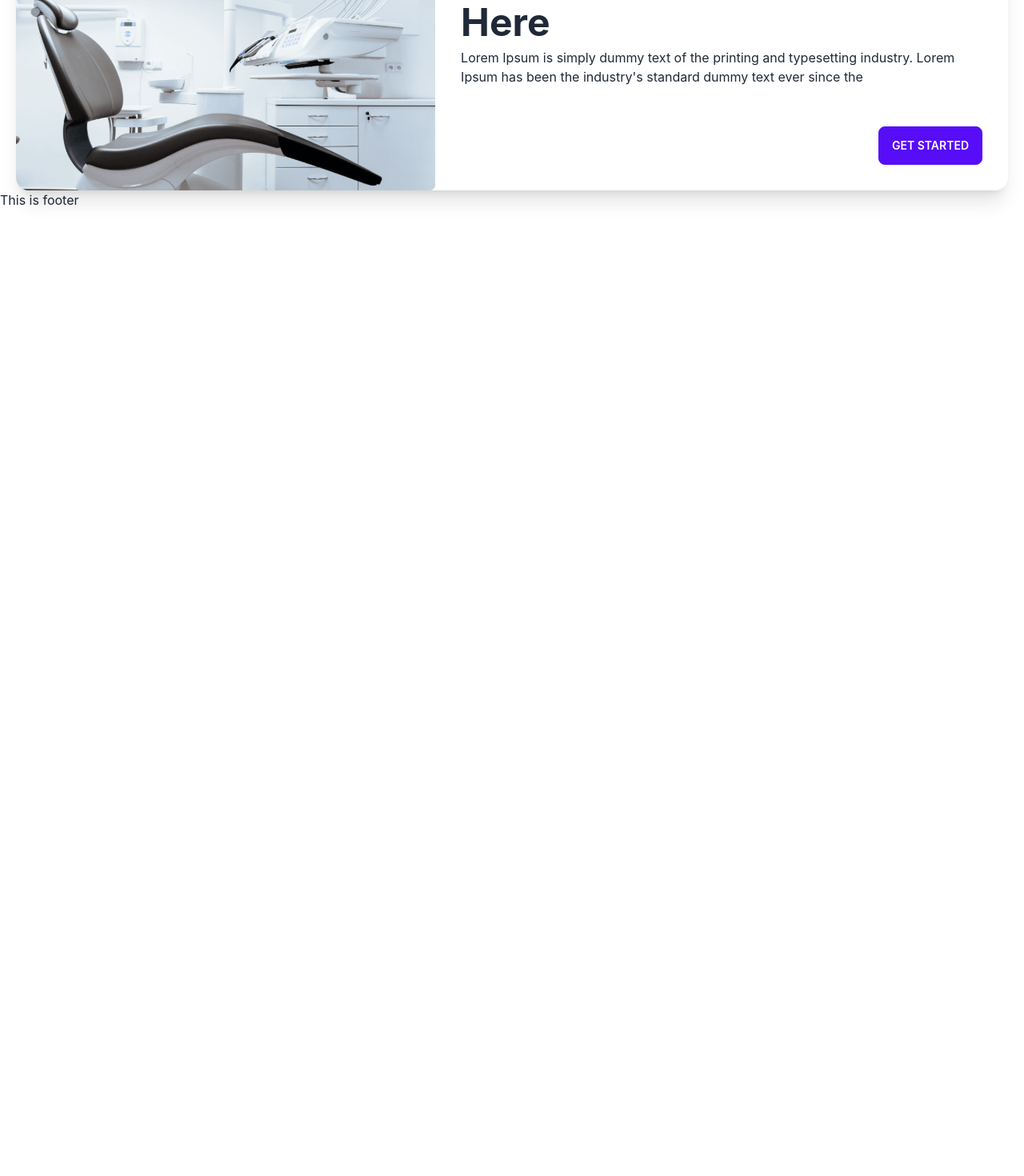
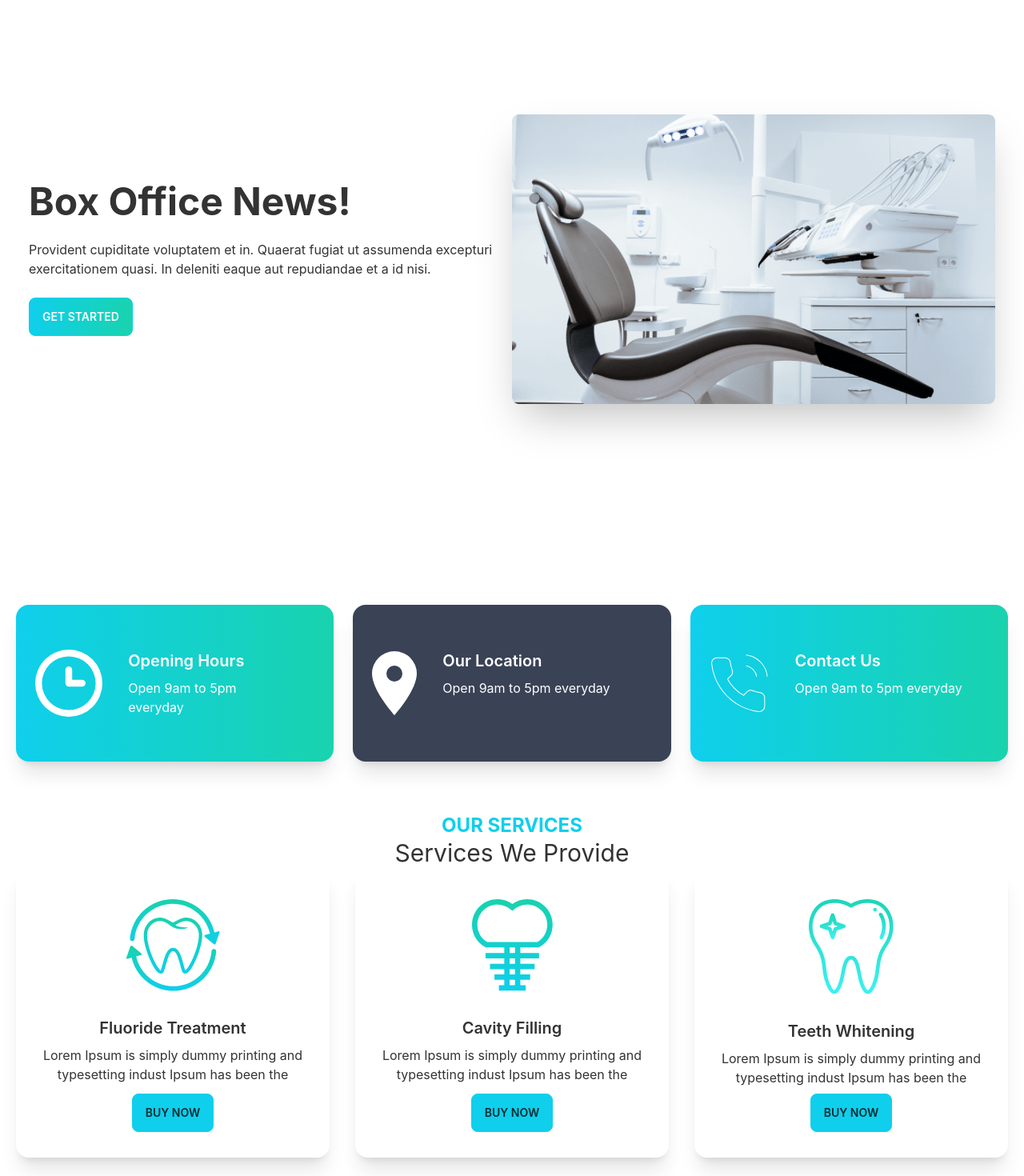
Before and after one commit to MuntasirAbid/doctor-prtal-client-side, a React (Create React App) app: page / in a window 1280 px wide. Shown: the part 140-1610 px from the top of the page at 80% size. Before the commit the page ends 800 px from the top, so only its background shows below. Built offline with nearby package versions, Linux system fonts and the light colour scheme.

Commit message:
home page done

```diff
--- a/src/Pages/Home/Banner/Banner.js
+++ b/src/Pages/Home/Banner/Banner.js
@@ -3,19 +3,15 @@ import img from '../../../assets/images/chair.png';
 
 const Banner = () => {
     return (
-        <div className="card lg:card-side bg-base-100 shadow-xl">
-
-            <figure><img src={img} alt="" /></figure>
-
-            <div className="card-body">
-
-                <h1 className='text-5xl font-bold'>Your New Smile Starts <br />Here</h1>
-                <p>Lorem Ipsum is simply dummy text of the printing and typesetting industry. Lorem Ipsum has been the industry's standard dummy text ever since the</p>
-                <div className="card-actions justify-end">
-                    <button className="btn btn-primary">Get Started</button>
+        <div className="hero min-h-screen">
+            <div className="hero-content flex-col lg:flex-row-reverse">
+                <img src={img} className="rounded-lg lg:w-1/2 shadow-2xl" alt='' />
+                <div>
+                    <h1 className="text-5xl font-bold">Box Office News!</h1>
+                    <p className="py-6">Provident cupiditate voluptatem et in. Quaerat fugiat ut assumenda excepturi exercitationem quasi. In deleniti eaque aut repudiandae et a id nisi.</p>
+                    <button className="btn btn-primary bg-gradient-to-r from-primary to-secondary text-white">Get Started</button>
                 </div>
             </div>
-
         </div>
     );
 };
--- a/src/Pages/Home/Home/Home.js
+++ b/src/Pages/Home/Home/Home.js
@@ -1,10 +1,14 @@
 import React from 'react';
 import Banner from '../Banner/Banner';
+import InfoCards from './infoCards/InfoCards';
+import Services from './Services/Services';
 
 const Home = () => {
     return (
         <div className='mx-5'>
             <Banner></Banner>
+            <InfoCards></InfoCards>
+            <Services></Services>
         </div>
     );
 };
--- /dev/null
+++ b/src/Pages/Home/Home/Services/Service.js
@@ -0,0 +1,22 @@
+import React from 'react';
+
+const Service = ({ service }) => {
+    const { name, description, img } = service;
+    return (
+        <div className="card bg-base-100 shadow-xl">
+            <figure className="px-10 pt-10">
+                <img src={img} alt="Shoes" className="rounded-xl" />
+            </figure>
+            <div className="card-body items-center text-center">
+                <h2 className="card-title">{name}</h2>
+                <p>{description}</p>
+                <div className="card-actions">
+                    <button className="btn btn-primary">Buy Now</button>
+                </div>
+            </div>
+        </div>
+
+    );
+};
+
+export default Service;
--- /dev/null
+++ b/src/Pages/Home/Home/Services/Services.js
@@ -0,0 +1,61 @@
+import React from 'react';
+import fluoride from '../../../../assets/images/fluoride.png'
+import cavity from '../../../../assets/images/cavity.png'
+import whitening from '../../../../assets/images/whitening.png'
+import treatmentImg from '../../../../assets/images/treatment.png'
+import Service from './Service';
+
+const Services = () => {
+    const servicesData = [
+        {
+            id: 1,
+            name: 'Fluoride Treatment',
+            description: 'Lorem Ipsum is simply dummy printing and typesetting indust Ipsum has been the',
+            img: fluoride
+        },
+        {
+            id: 2,
+            name: 'Cavity Filling',
+            description: 'Lorem Ipsum is simply dummy printing and typesetting indust Ipsum has been the',
+            img: cavity
+        },
+        {
+            id: 3,
+            name: 'Teeth Whitening',
+            description: 'Lorem Ipsum is simply dummy printing and typesetting indust Ipsum has been the',
+            img: whitening
+        },
+    ]
+    return (
+        <div className='mt-16'>
+            <div className='text-center'>
+                <h3 className='text-2xl font-bold text-primary uppercase'>Our Services</h3>
+                <h2 className='text-3xl'>Services We Provide</h2>
+            </div>
+            <div className='grid gap-8 grid-cols-1 md:grid-cols-2 lg:grid-cols-3'>
+                {
+                    servicesData.map(service => <Service
+
+                        key={service.id}
+                        service={service}
+
+                    ></Service>)
+                }
+            </div>
+
+
+            <div className="card lg:card-side bg-base-100 shadow-xl mt-20 mx-20">
+                <figure><img src={treatmentImg} alt="Album" /></figure>
+                <div className="card-body">
+                    <h2 className="card-title">New album is released!</h2>
+                    <p>Click the button to listen on Spotiwhy app.</p>
+                    <div className="card-actions justify-end">
+                        <button className="btn btn-primary">Listen</button>
+                    </div>
+                </div>
+            </div>
+        </div>
+    );
+};
+
+export default Services;
--- /dev/null
+++ b/src/Pages/Home/Home/infoCards/InfoCard.js
@@ -0,0 +1,16 @@
+import React from 'react';
+
+const InfoCard = ({ card }) => {
+    const { name, description, icon, bgClass } = card;
+    return (
+        <div className={`card text-white p-6 md:card-side shadow-xl ${bgClass}`}>
+            <figure><img src={icon} alt="car!" /></figure>
+            <div className="card-body">
+                <h2 className="card-title">{name}</h2>
+                <p>{description}</p>
+            </div>
+        </div>
+    );
+};
+
+export default InfoCard;
--- /dev/null
+++ b/src/Pages/Home/Home/infoCards/InfoCards.js
@@ -0,0 +1,45 @@
+import React from 'react';
+import clock from '../../../../assets/icons/clock.svg'
+import marker from '../../../../assets/icons/marker.svg'
+import phone from '../../../../assets/icons/phone.svg'
+import InfoCard from './InfoCard';
+
+const InfoCards = () => {
+
+    const cardsData = [
+        {
+            id: 1,
+            name: 'Opening Hours',
+            description: 'Open 9am to 5pm everyday',
+            icon: clock,
+            bgClass: 'bg-gradient-to-r from-primary to-secondary'
+        },
+        {
+            id: 2,
+            name: 'Our Location',
+            description: 'Open 9am to 5pm everyday',
+            icon: marker,
+            bgClass: 'bg-accent'
+        },
+        {
+            id: 3,
+            name: 'Contact Us',
+            description: 'Open 9am to 5pm everyday',
+            icon: phone,
+            bgClass: 'bg-gradient-to-r from-primary to-secondary'
+        },
+    ]
+
+    return (
+        <div className='grid mt-8 gap-6 grid-cols-1 md:grid-cols-2 lg:grid-cols-3'>
+            {
+                cardsData.map(card => <InfoCard
+                    key={card.id}
+                    card={card}
+                ></InfoCard>)
+            }
+        </div>
+    );
+};
+
+export default InfoCards;
--- a/src/Pages/Login/Login.js
+++ b/src/Pages/Login/Login.js
@@ -2,8 +2,35 @@ import React from 'react';
 
 const Login = () => {
     return (
-        <div>
-            <h1>This is login page</h1>
+        <div className="hero min-h-screen bg-base-200">
+            <div className="hero-content flex-col lg:flex-row-reverse">
+                <div className="text-center lg:text-left">
+                    <h1 className="text-5xl font-bold">Login now!</h1>
+                    <p className="py-6">Provident cupiditate voluptatem et in. Quaerat fugiat ut assumenda excepturi exercitationem quasi. In deleniti eaque aut repudiandae et a id nisi.</p>
+                </div>
+                <div className="card flex-shrink-0 w-full max-w-sm shadow-2xl bg-base-100">
+                    <div className="card-body">
+                        <div className="form-control">
+                            <label className="label">
+                                <span className="label-text">Email</span>
+                            </label>
+                            <input type="text" placeholder="email" className="input input-bordered" />
+                        </div>
+                        <div className="form-control">
+                            <label className="label">
+                                <span className="label-text">Password</span>
+                            </label>
+                            <input type="text" placeholder="password" className="input input-bordered" />
+                            <label className="label">
+                                <a href="#" className="label-text-alt link link-hover">Forgot password?</a>
+                            </label>
+                        </div>
+                        <div className="form-control mt-6">
+                            <button className="btn btn-primary">Login</button>
+                        </div>
+                    </div>
+                </div>
+            </div>
         </div>
     );
 };
--- a/src/Pages/Shared/Nav/NavBar.js
+++ b/src/Pages/Shared/Nav/NavBar.js
@@ -3,7 +3,7 @@ import { Link } from 'react-router-dom';
 
 const NavBar = () => {
 
-    const manueItems = <React.Fragment>
+    const menuItems = <React.Fragment>
 
         <li><Link to="/">Home</Link></li>
         <li><Link to="/appointment">Appointment</Link></li>
@@ -13,21 +13,21 @@ const NavBar = () => {
     </React.Fragment>
 
     return (
-        <div className="navbar bg-base-100">
+        <div className="navbar bg-base-100 flex justify-between">
             <div className="navbar-start">
                 <div className="dropdown">
                     <label tabIndex={0} className="btn btn-ghost lg:hidden">
                         <svg xmlns="http://www.w3.org/2000/svg" className="h-5 w-5" fill="none" viewBox="0 0 24 24" stroke="currentColor"><path strokeLinecap="round" strokeLinejoin="round" strokeWidth="2" d="M4 6h16M4 12h8m-8 6h16" /></svg>
                     </label>
                     <ul tabIndex={0} className="menu menu-compact dropdown-content mt-3 p-2 shadow bg-base-100 rounded-box w-52">
-                        {manueItems}
+                        {menuItems}
                     </ul>
                 </div>
                 <Link to="/" className="btn btn-ghost normal-case text-xl">Doctors Portal</Link>
             </div>
             <div className="navbar-center hidden lg:flex">
                 <ul className="menu menu-horizontal p-0">
-                    {manueItems}
+                    {menuItems}
                 </ul>
             </div>
         </div>
--- a/tailwind.config.js
+++ b/tailwind.config.js
@@ -3,6 +3,22 @@ module.exports = {
   content: [
     "./src/**/*.{js,jsx,ts,tsx}",
   ],
+  daisyui: {
+    themes: [
+      {
+        doctortheme: {
+          primary: '#0FCFEC',
+          secondary: '#19D3AE',
+
+          accent: "#3A4256",
+
+          neutral: "#3D4451",
+
+          "base-100": "#FFFFFF",
+        }
+      }
+    ]
+  },
   theme: {
     extend: {},
   },
```
